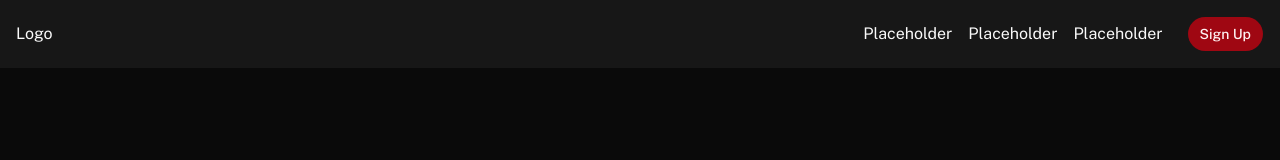
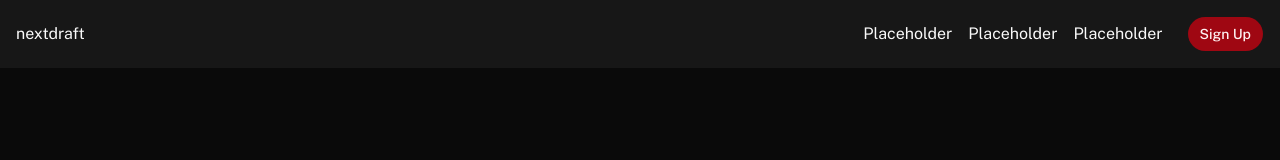
Before and after one commit to dliu04/nextdraft, a Next.js app: page / in a window 1280 px wide. Shown: the top 160 px of the page. Built offline with nearby package versions, Linux system fonts and the light colour scheme.

Commit message:
chore(ui): change logo text to nextdraft

```diff
--- a/components/Navbar.tsx
+++ b/components/Navbar.tsx
@@ -6,7 +6,7 @@ export default function Navbar() {
         <nav className="bg-sidebar fixed w-full">
             <div className="flex flex-wrap items-center justify-between p-4">
                 {/* Should create a logo and put here */}
-                <Link href='/'>Logo</Link>
+                <Link href='/'>nextdraft</Link>
                 <div className="flex items-center gap-6">
                     <ul className="flex items-center gap-4">
                         <li>
```
